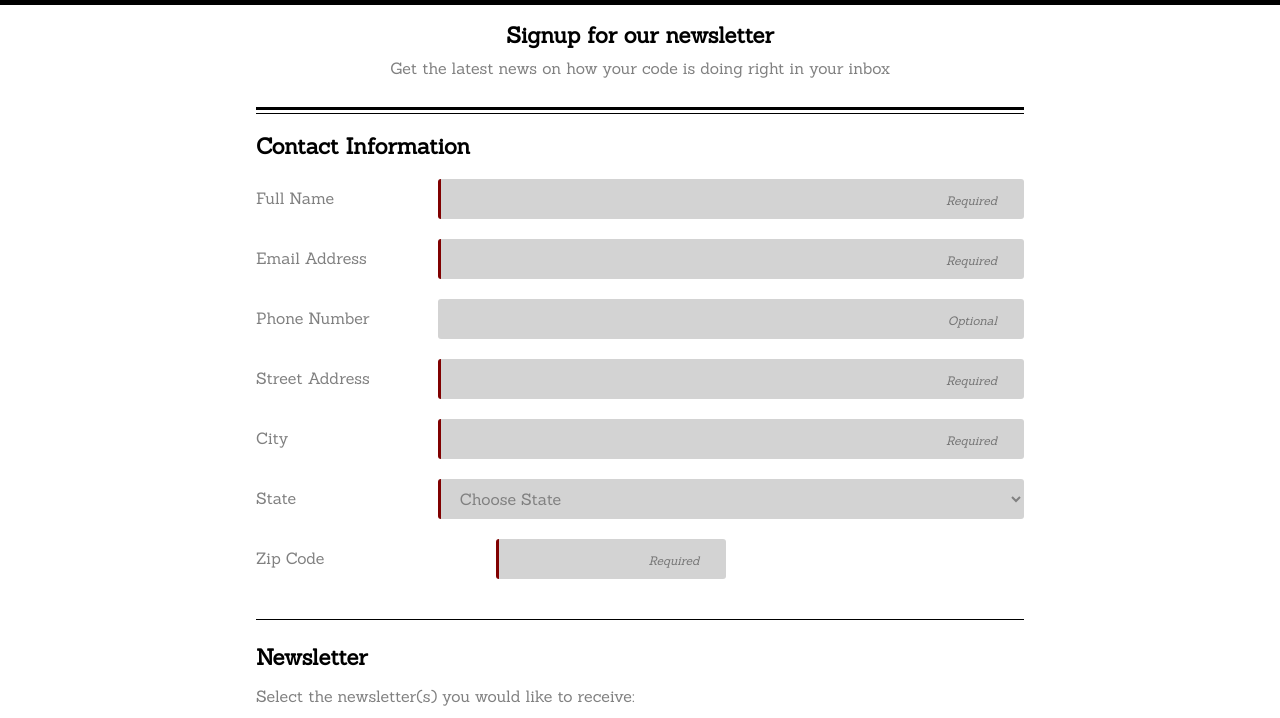
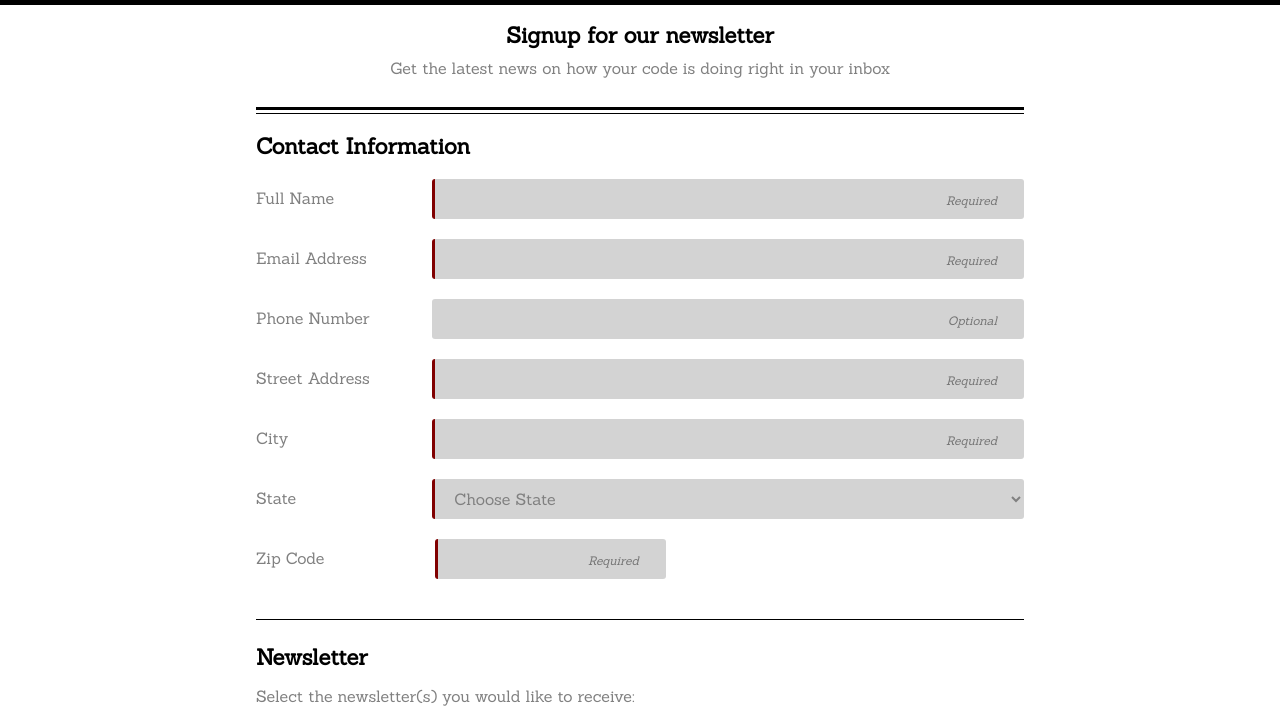
Before and after one commit to kylepurpura/techdegree-project-03, a plain HTML site: page index.html in a window 1280 px wide. Shown: the part 70-788 px from the top of the page. Drawn offline with Linux system fonts and the light colour scheme.

Commit message:
Final edit css.

```diff
--- a/css/styles.css
+++ b/css/styles.css
@@ -100,13 +100,7 @@ footer {
   font-size: 12px;
   font-style: italic;
 }
-/**
-.mainbkgrnd {
-  width: 95%;
-  margin: 0 auto;
-  background-color: #fdf5e6;
-}
-**/
+
 .mainContent {
   width: 90%;
   margin: auto;
@@ -164,7 +158,6 @@ footer {
 }
 
 #zipcode {
-  display: block;
   width: 30%;
 }
 
@@ -268,11 +261,7 @@ footer {
 
 /**------Media Query------**/
 @media (min-width: 768px) {
-/**
-  .mainbkgrnd {
-    max-width: 800px;
-  }
-**/
+
   .mainContent {
     max-width: 768px;
   }
@@ -284,16 +273,17 @@ footer {
   .top div {
     display: flex;
     flex-direction: row;
-    justify-content: flex-start;
     align-items: center;
   }
 
   .top label {
-    width: 240px;
+    flex-basis: 30%;
     height: 40px;
     margin-bottom: 0;
   }
 
-
+  .ziplabel {
+    margin-right: -51px;
+  }
 
 }
--- a/index.html
+++ b/index.html
@@ -13,7 +13,7 @@
         <header class="center">
           <h1>THE CODE REVIEW</h1>
         </header>
-        <div class="mainbkgrnd">
+
           <div class="mainContent">
             <div class="intro">
               <h2>Signup for our newsletter</h2>
@@ -108,7 +108,7 @@
               </div>
 
               <div>
-                <label for="zipcode">Zip Code</label>
+                <label for="zipcode" class="ziplabel">Zip Code</label>
                 <input required type="text" id="zipcode" name="user_zip" placeholder="Required">
               </div>
 
@@ -159,7 +159,7 @@
               <button type="submit">Sign Up</button>
 
             </div>
-          </div>
+
         <footer>
           <p>Copyright The Code Review</p>
         </footer>
```
